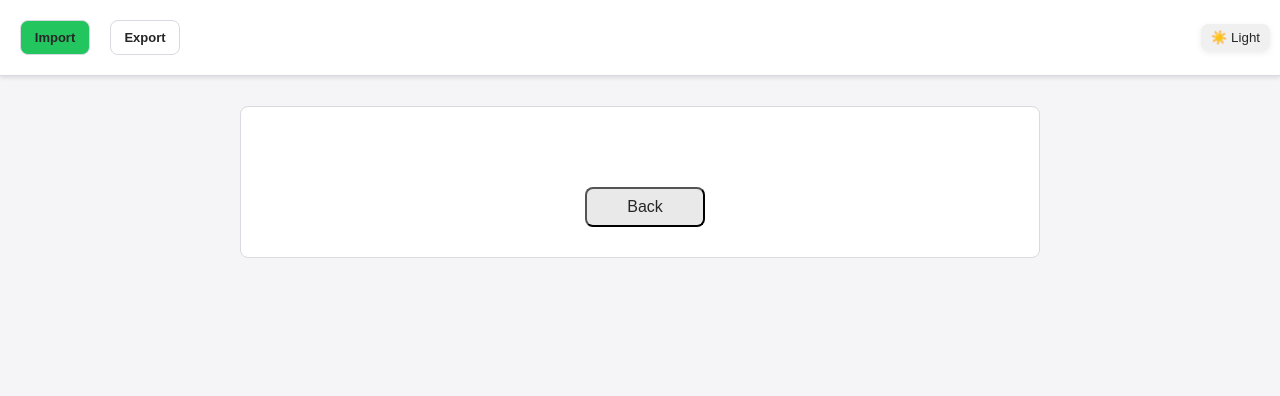
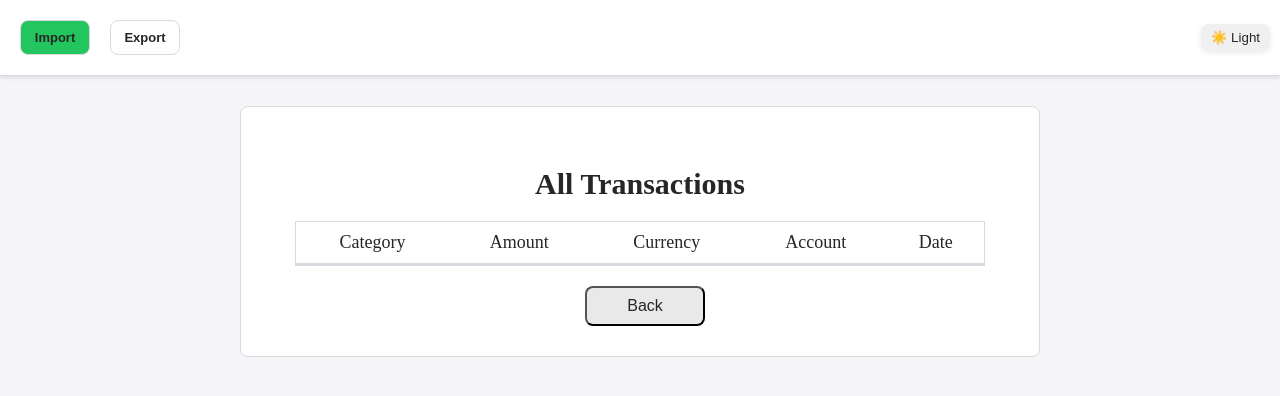
Before and after one commit to yaryhiin/wallet-react, a React (Create React App) app: page /transactions in a window 1280 px wide. Shown: the top 396 px of the page. Built offline with nearby package versions, Linux system fonts and the light colour scheme.

Commit message:
improved allTransactions screen on pc version

```diff
--- a/src/App.js
+++ b/src/App.js
@@ -67,7 +67,7 @@ function App() {
     setAccounts(updatedAccounts);
     const id1 = uuid();
     const id2 = uuid();
-    const newTransaction1 = { id: id1, category: "Transfer", amount: amount, currency: fromAccount.currency, type: 'expense', method: fromAccount.id, date: date }
+    const newTransaction1 = { id: id1, category: "Transfer", amount: -amount, currency: fromAccount.currency, type: 'expense', method: fromAccount.id, date: date }
     const newTransaction2 = { id: id2, category: "Transfer", amount: amountExchanged, currency: toAccount.currency, type: 'income', method: toAccount.id, date: date }
     setTransactions([...transactions, newTransaction1, newTransaction2])
   }
--- a/src/components/codes/Transaction.js
+++ b/src/components/codes/Transaction.js
@@ -1,10 +1,12 @@
 import { Link } from 'react-router-dom'
 import styles from '../styles/Transactions.module.scss'
 import cn from 'classnames';
+import { formatDate } from '../../utils';
 
 const Transaction = ({ transaction, accounts }) => {
+    const transactionDate = formatDate(transaction.date);
+
     return (
-
         <div className={cn( styles.transactionStyle)}>
             <Link to={`../changeTransaction/${transaction.id}`}>
                 <div className={styles.transactionDetails}>
@@ -23,7 +25,7 @@ const Transaction = ({ transaction, accounts }) => {
                                 <p className={styles.transAmountExpense}>{transaction.amount}</p>
                                 <p className={styles.transCurrencyExpense}>{transaction.currency}</p>
                             </div>}
-                        <p className={styles.transDate}>{transaction.date}</p>
+                        <p className={styles.transDate}>{transactionDate}</p>
                     </div>
                 </div>
             </Link>
--- a/src/components/codes/Transactions.js
+++ b/src/components/codes/Transactions.js
@@ -1,6 +1,6 @@
 import styles from '../styles/Transactions.module.scss'
-import Transaction from './Transaction'
 import { useNavigate } from 'react-router-dom';
+import { formatDate } from '../../utils';
 
 const Transactions = ({ transactions, accounts }) => {
     const navigate = useNavigate();
@@ -9,12 +9,42 @@ const Transactions = ({ transactions, accounts }) => {
     }
     const sortedTransactions = [...transactions].sort((a, b) => new Date(b.date) - new Date(a.date));
     return (
-        <div className={styles.transactionsBox}>
-            {sortedTransactions.map((t) => (<Transaction key={t.id} transaction={t} accounts={accounts} />))}
+        <div className={styles.allTransactionsBox}>
+            <h1 className="title">All Transactions</h1>
+            <table>
+                <thead>
+                    <tr>
+                        <th>Category</th>
+                        <th>Amount</th>
+                        <th>Currency</th>
+                        <th>Account</th>
+                        <th>Date</th>
+                    </tr>
+                </thead>
+
+                <tbody>
+
+                    {sortedTransactions.map((transaction) => (
+
+                        <tr key={transaction.id} className={styles.transactionRow} onClick={() => navigate(`/changeTransaction/${transaction.id}`)}>
+                            <td className={styles.transCategory}>{transaction.category}</td>
+                            {transaction.type === 'income' ?
+                                <td className={styles.transAmountIncome}>{transaction.amount}</td>
+                                :
+                                <td className={styles.transAmountExpense}>{transaction.amount}</td>
+                            }
+                            <td className={styles.transCurrency}>{transaction.currency}</td>
+                            <td>{accounts.find(account => account.id === transaction.method).name || 'Unknown Account'}</td>
+                            <td>{formatDate(transaction.date)}</td>
+                        </tr>
+                    ))}
+
+                </tbody>
+            </table>
             <div className='buttonContainer'>
                 <button className="backBtn button" onClick={(e) => { e.preventDefault(); home() }}>Back</button>
             </div>
-        </div>
+        </div >
     )
 }
 
--- a/src/components/styles/Transactions.module.scss
+++ b/src/components/styles/Transactions.module.scss
@@ -75,13 +75,18 @@
   color: var(--save-btn-bg);
   font-weight: bolder;
   margin: 0;
+  text-align: right;
 }
 
 .transAmountExpense {
-  font-size: 20px;
+  font-size: 18px;
   color: #cd4646;
-  font-weight: bolder;
   margin: 0;
+  text-align: right;
+}
+
+.transCurrency {
+  text-align: center;;
 }
 
 .transCurrencyIncome,
@@ -95,6 +100,44 @@
   font-size: 12px;
   color: var(--subtle-text);
   margin: 0;
+}
+
+.allTransactionsBox {
+  display: flex;
+  flex-direction: column;
+  align-items: center;
+  width: 100%;
+  margin-top: 30px;
+}
+
+table {
+  width: 100%;
+  border: 1px solid var(--card-bg-border);
+  text-align: center;
+  border-collapse: collapse;
+}
+
+th {
+  padding: 10px;
+  font-size : 18px;
+  border-bottom: 3px solid var(--card-bg-border);
+  font-weight: normal;
+}
+
+.transCategory {
+  text-align: left;
+}
+
+.transactionRow:hover {
+  background-color: var(--btn-hover-bg);
+  cursor: pointer;
+}
+
+td {
+  border-top: 1px solid var(--card-bg-border);
+  padding: 10px;
+  width: fit-content;
+  font-size: 15px;
 }
 
 @media (max-width: 600px) {
--- a/src/utils.js
+++ b/src/utils.js
@@ -38,3 +38,12 @@ export const getFormattedLocalDateTime = (dateStr) => {
 
     return `${year}-${month}-${day} ${hours}:${minutes}`;
 }
+
+export const formatDate = (dateString) => {
+  return new Date(dateString).toLocaleString('en-CA', {
+    month: 'short',
+    day: 'numeric',
+    hour: '2-digit',
+    minute: '2-digit',
+  });
+}
```
Lines whose indentation alone changed are shown as unchanged.
